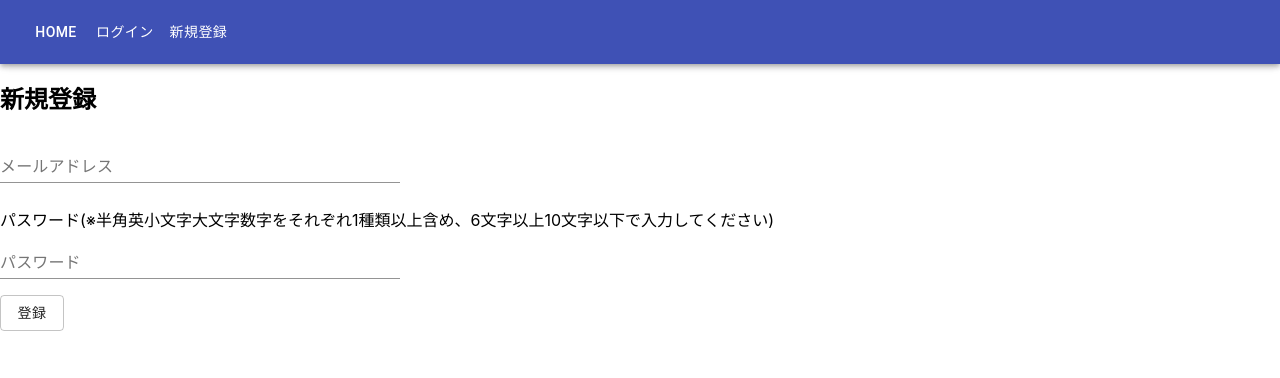
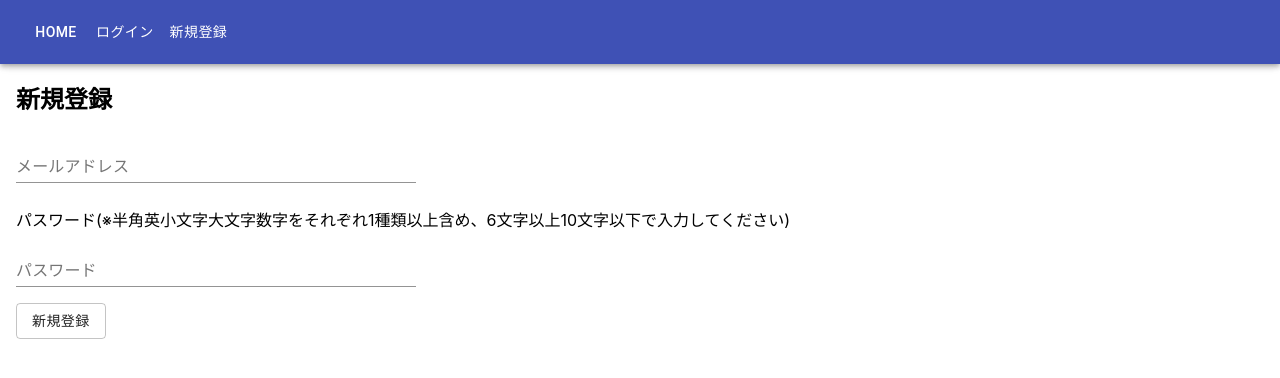
Before and after one commit to SonokaOsawa/express-react-mongodb, a React (Create React App) app in the folder client/: page /regist in a window 1280 px wide. Shown: the top 378 px of the page. Built offline with nearby package versions, Linux system fonts and the light colour scheme; no server answers.

Commit message:
デザイン修正

```diff
--- a/client/src/views/Login.tsx
+++ b/client/src/views/Login.tsx
@@ -79,12 +79,14 @@ const Login = () => {
         }
     }
     return (
-        <Box mt={10}>
+        <Box mt={10} mx={2}>
             <h2>ログイン</h2>
             <TextField type="email" label="メールアドレス" value={email} onChange={(e) => changeEmail(e)} style={{width: 400}}/>
             <FormHelperText>{emailError}</FormHelperText>
+            <Box mt={2}>
             <TextField type="text" label="パスワード" value={pass} onChange={(e) => changePass(e)} style={{width: 400}} />
             <FormHelperText>{passError}</FormHelperText>
+            </Box>
             <Box mt={2}>
             <Button onClick={() => handleLogin(user._id)} variant="outlined">ログイン</Button>
             </Box>
--- a/client/src/views/Regist.tsx
+++ b/client/src/views/Regist.tsx
@@ -40,19 +40,19 @@ const Regist = () => {
         alert("正しく入力してください")
     }
     return (
-        <Box mt={10}>
+        <Box mt={10} mx={2}>
             <h2>新規登録</h2>
             <TextField {...register("email", {required: true, pattern: /^[A-Za-z0-9]{1}[A-Za-z0-9_.-]*@{1}[A-Za-z0-9_.-]{1,}\.[A-Za-z0-9]{1,}$/})}
             label="メールアドレス" value={email} onChange={(e) => dispatch(changeEmail(e.target.value))} style={{width: 400}}/>
             {errors.email && <FormHelperText>メールアドレスを正しく入力してください</FormHelperText>}
-            <Box mt={3}>
+            <Box mt={3} mb={1}>
             <div>パスワード(※半角英小文字大文字数字をそれぞれ1種類以上含め、6文字以上10文字以下で入力してください)</div>
             </Box>
             <TextField {...register("pass", {required: true, min: 6, max: 10, pattern:/^(?=.*?[a-z])(?=.*?[A-Z])(?=.*?\d)[a-zA-Z\d]{6,10}$/})}
             value={pass} onChange={(e) => dispatch(changePass(e.target.value))} label="パスワード" style={{width: 400}}/>
             {errors.pass && <FormHelperText>パスワードは半角英小文字大文字数字をそれぞれ1種類以上含め、6文字以上10文字以下で入力してください</FormHelperText>}
             <Box mt={2}>
-            <Button onClick={handleSubmit(onSubmit,onError)} variant="outlined">登録</Button>
+            <Button onClick={handleSubmit(onSubmit,onError)} variant="outlined">新規登録</Button>
             </Box>
         </Box>
     )
```
